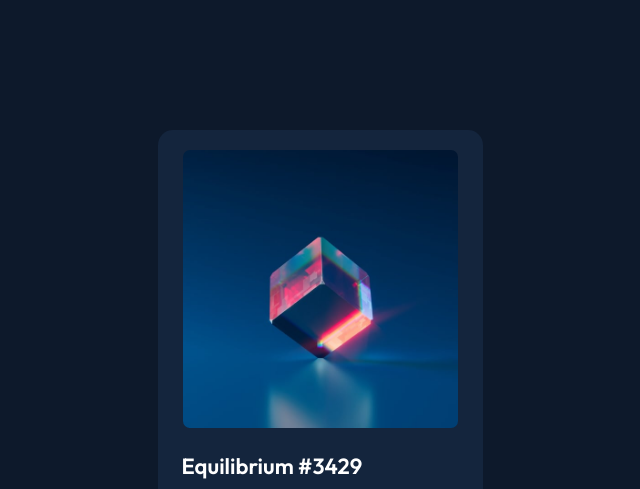
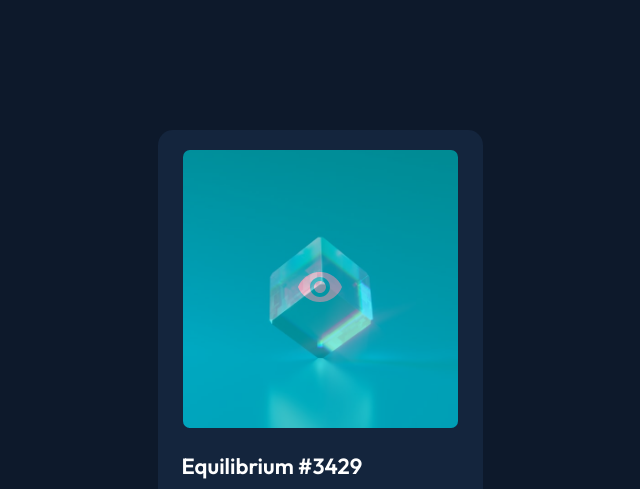
Before and after one commit to Valenveraa/NFT-preview-card-component, a plain HTML site: page index.html in a window 1280 px wide. In both pictures the pointer is over the element 640 px from the left and 289 px from the top of the page. Shown: the top 489 px of the page, without its empty margins (320-960 px from the left). Drawn offline with Linux system fonts and the light colour scheme.

Commit message:
add icon in hover

```diff
--- a/css/index.css
+++ b/css/index.css
@@ -32,13 +32,29 @@ body {
 .main__image {
     display: flex;
     justify-content: center;
-    margin-top: 1.25rem;
+    margin: 1.25rem auto 0 auto;
+    width: 17.1875rem;
+    height: 17.375rem;
+    position: relative;
 }
 
 .main__image .image__nft {
     width: 17.1875rem;
     height: 17.375rem;
     border-radius: .4375rem;
+}
+
+.main__image:hover:before {
+    content: url('../images/icon-view.svg');
+    position: absolute;
+    inset: 0;
+    display: flex;
+    align-items: center;
+    justify-content: center;
+    background-color: var(--cyan);
+    opacity: 0.5;
+    border-radius: .4375rem;
+    cursor: pointer;
 }
 
 .main__content {
```
